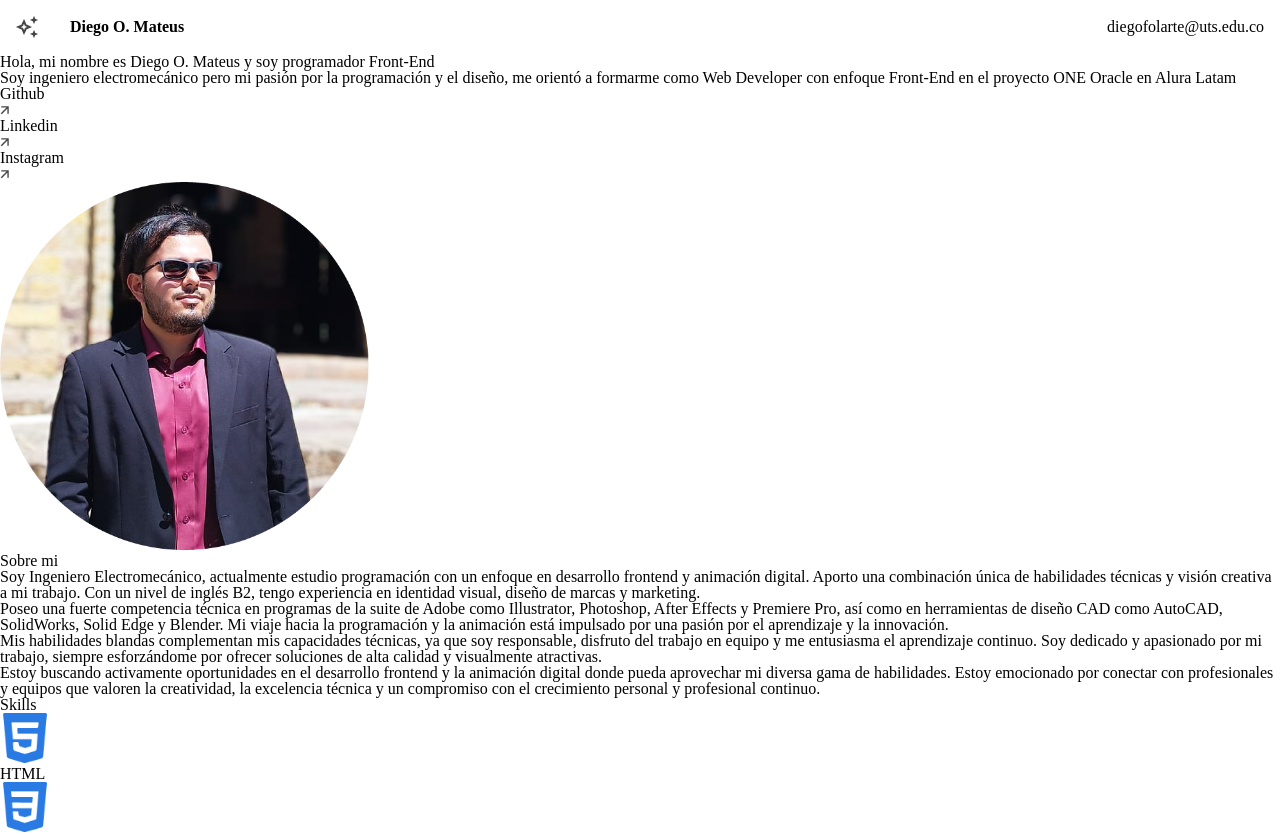
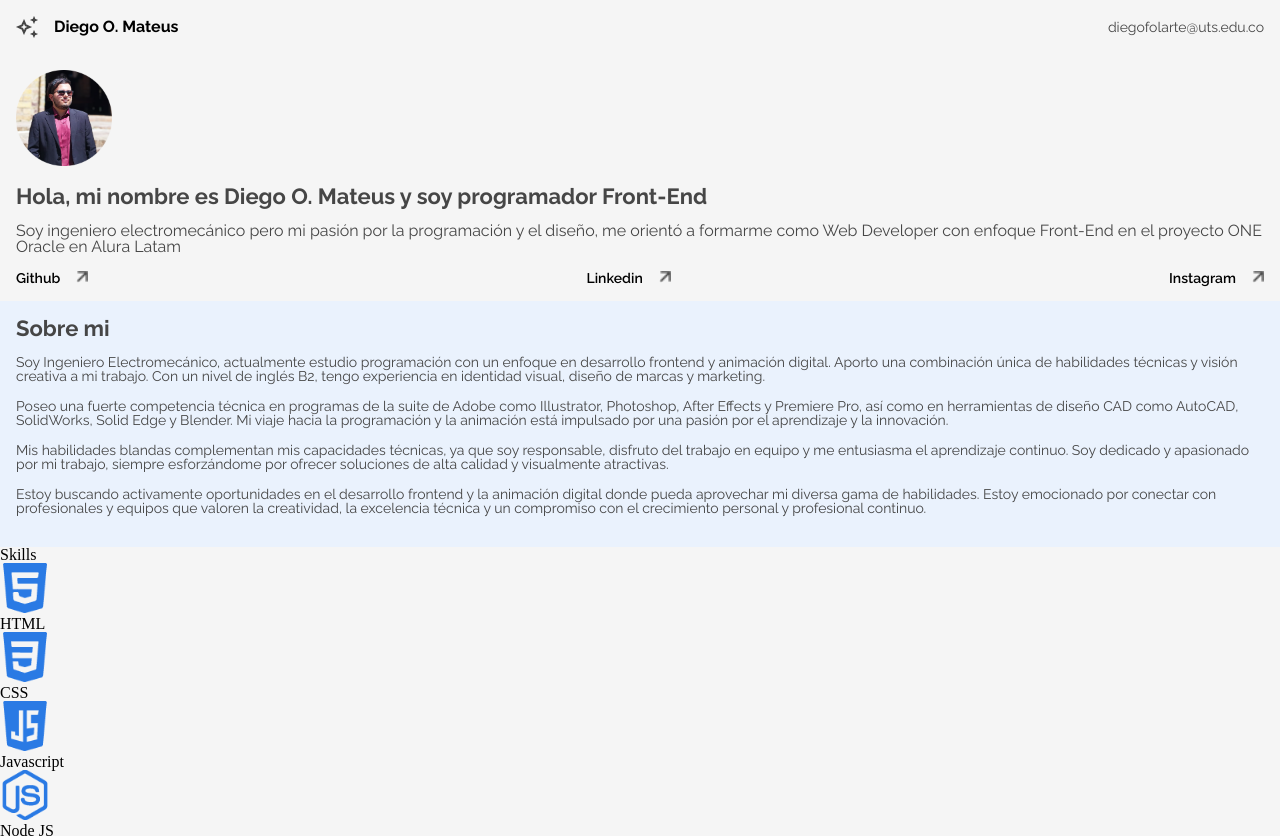
Before and after one commit to RyoKymera/Portafolio-diego-mateus, a plain HTML site: page index.html in a window 1280 px wide. Shown: the top 836 px of the page. Drawn offline with nearby package versions, Linux system fonts and the light colour scheme.

Commit message:
Actualización CSS Header y secciones Perfil y Sobre mi

```diff
--- a/css/style.css
+++ b/css/style.css
@@ -1,9 +1,29 @@
 @import url('https://fonts.googleapis.com/css2?family=Raleway:ital,wght@0,100..900;1,100..900&display=swap');
 
-.root{
-    --Font-principal:"Raleway", sans-serif;
+:root {
+    --Font-principal: 'Raleway', serif;
+    --background-color-1: #f5f5f5;
+    --background-color-2: #EAF2FD;
+    --Form-Font-color-1: #A2A2A2;
+    --Form-border-color: #C8C8C8;
+    --Space-blanck-white: #FFFFFF;
+    --principal-blue: #2A7AE4;
+    --principal-font-color: #464646;
+    --Font-regular: 400;
+    --Font-semiBold: 600;
+    --Font-Bold: 700;
 }
 
+.body{
+    display: flex;
+    flex-direction: column;
+    padding: 0;
+    margin: 0;
+    background-color: var(--background-color-1);
+}
+
+
+/*Header*/
 .Header{
     display: flex;
     align-items: center;
@@ -12,11 +32,13 @@
 }
 
 .Header_Nav{
+    font-family: var(--Font-principal);
+    font-size: 14px;
+    color: var(--principal-font-color);
     display: flex;
     flex-direction: row;
-    font-family: var(--Font-main);
     list-style-type: none;
-    margin-left: auto
+    margin-left: auto;
 }
 
 /*Se ocultan los elementos Mobile first*/
@@ -36,10 +58,89 @@
     display: none;
 }
 
+/*Header Autor*/
+.Header_H2{
+    padding-left: 1rem;
+    font-family: var(--Font-principal);
+    font-weight: var(--Font-Bold);
+    font-size: 16px;
+    color: var(--color-1);
+}
 
-.Header_H2{
-    padding-left: 2rem;
+
+/*Sección Perfil*/
+.Main_sect_Profile{
+    display: flex;
+    box-sizing: border-box;
+    flex-direction: column-reverse;
+    padding: 1rem 1rem 1rem 1rem;
+    width: 100%;
+}
+
+.Main_sect_Profile_texto{
+    padding-top: 1rem;
+}
+
+.Main_sect_Profile_Imagen{
+    width: 6rem;
+    height: auto;
+}
+
+.Main_sect_Profile_texto_H1{
     font-family: var(--Font-principal);
-    font-weight: 800;
-    font-size: 16px;
+    font-size: 22px;
+    font-weight: var(--Font-Bold);
+    padding-bottom: 1rem;
+    color: var(--principal-font-color);
 }
+
+.Main_sect_Profile_texto_p{
+    font-family: var(--Font-principal);
+    font-size: var(--Font-regular);
+    color: var(--principal-font-color);
+    padding-bottom: 1rem;
+}
+
+.Main_sect_Profile_texto_networks{
+    font-family: var(--Font-principal);
+    font-size: 14px;
+    font-weight: var(--Font-semiBold);
+    display: flex;
+    align-items: center;
+    justify-content: space-between;
+}
+
+.Main_sect_Profile_texto_networks_li{
+    display: flex;
+    gap: 1rem;
+    margin: auto;
+}
+
+/*Sección Sobre mi*/
+.Main_sect_Sobremi{
+    background-color: var(--background-color-2);
+    padding: 1rem;
+    font-family: var(--Font-principal);
+    color: var(--principal-font-color);
+}
+
+.Main_sect_Sobremi_H2{
+    font-size: 22px;
+    font-weight: var(--Font-Bold);
+    padding-bottom: 1rem;
+}
+
+.Main_sect_Sobremi_paragraph{
+    font-size: 14px;
+    font-weight: var(--Font-regular);
+    padding-bottom: 1rem;
+}
+
+
+.Main_sect_Formacion{
+    background-color: var(--background-color-2);
+}
+
+.Main_sect_contact{
+    background-color: var(--background-color-2);
+}
--- a/index.html
+++ b/index.html
@@ -1,5 +1,5 @@
 <!DOCTYPE html>
-<html lang="en">
+<html lang="es">
 <head>
     <meta charset="UTF-8">
     <meta name="viewport" content="width=device-width, initial-scale=1.0">
@@ -12,7 +12,7 @@
     <title>Portafolio Diego Mateus</title>
 </head>
 
-<body>
+<body class="body">
 
     <header class="Header">
         <img src="./assets/vector.png" alt="Dibujo de 3 estrellas">
@@ -34,38 +34,37 @@
                 <h1 class="Main_sect_Profile_texto_H1">Hola, mi nombre es Diego O. Mateus y soy programador Front-End</h1>
                 <p class="Main_sect_Profile_texto_p">Soy ingeniero electromecánico pero mi pasión por la programación y el diseño, me orientó a formarme como Web Developer con enfoque Front-End en el proyecto ONE Oracle en Alura Latam</p>
                 <ul class="Main_sect_Profile_texto_networks">
-                    <li><a href="https://github.com/RyoKymera">
+                    <li><a href="https://github.com/RyoKymera" class="Main_sect_Profile_texto_networks_li">
                         <p>Github</p>
-                        <img src="./assets/arrow.png" alt="Flecha">
+                        <img src="./assets/arrow.png" alt="Flecha" width="12px" height="12px">
                     </a></li>
-                    <li><a href="https://www.linkedin.com/in/diego-o-mateus/">
+                    <li><a href="https://www.linkedin.com/in/diego-o-mateus/" class="Main_sect_Profile_texto_networks_li">
                         <p>Linkedin</p>
-                        <img src="./assets/arrow.png" alt="Flecha">
+                        <img src="./assets/arrow.png" alt="Flecha" width="12px" height="12px">
                     </a></li>
-                    <li><a href="https://www.instagram.com/diegoo.mateus/">
+                    <li><a href="https://www.instagram.com/diegoo.mateus/" class="Main_sect_Profile_texto_networks_li">
                         <p>Instagram</p>
-                        <img src="./assets/arrow.png" alt="Flecha">
+                        <img src="./assets/arrow.png" alt="Flecha" width="12px" height="12px">
                     </a></li>
                 </ul>
             </div>
-
-            <div class="Main_sect_Profile_Imagen">
-                <img src="./assets/Photo.png" alt="Foto Diego O. Mateus" width="368" height="368">
+            <div>
+                <img src="./assets/Photo.png" alt="Foto Diego O. Mateus" width="368" height="368" class="Main_sect_Profile_Imagen">
             </div>
         </section>
 
         <section class="Main_sect_Sobremi" id="Sobre_mi">
             <h2 class="Main_sect_Sobremi_H2">Sobre mi</h2>
 
-            <section class="Main_sect_Sobremi_paragraph">
-                <p>Soy Ingeniero Electromecánico, actualmente estudio programación con un enfoque en desarrollo frontend y animación digital. Aporto una combinación única de habilidades técnicas y visión creativa a mi trabajo. Con un nivel de inglés B2, tengo experiencia en identidad visual, diseño de marcas y marketing.</p>
+            <div>
+                <p class="Main_sect_Sobremi_paragraph">Soy Ingeniero Electromecánico, actualmente estudio programación con un enfoque en desarrollo frontend y animación digital. Aporto una combinación única de habilidades técnicas y visión creativa a mi trabajo. Con un nivel de inglés B2, tengo experiencia en identidad visual, diseño de marcas y marketing.</p>
 
-                <p>Poseo una fuerte competencia técnica en programas de la suite de Adobe como Illustrator,    Photoshop, After Effects y Premiere Pro, así como en herramientas de diseño CAD como AutoCAD, SolidWorks, Solid Edge y Blender. Mi viaje hacia la programación y la animación está impulsado por una pasión por el aprendizaje y la innovación.</p>
+                <p class="Main_sect_Sobremi_paragraph">Poseo una fuerte competencia técnica en programas de la suite de Adobe como Illustrator,    Photoshop, After Effects y Premiere Pro, así como en herramientas de diseño CAD como AutoCAD, SolidWorks, Solid Edge y Blender. Mi viaje hacia la programación y la animación está impulsado por una pasión por el aprendizaje y la innovación.</p>
 
-                <p>Mis habilidades blandas complementan mis capacidades técnicas, ya que soy responsable, disfruto del trabajo en equipo y me entusiasma el aprendizaje continuo. Soy dedicado y apasionado por mi trabajo, siempre esforzándome por ofrecer soluciones de alta calidad y visualmente atractivas.</p>
+                <p class="Main_sect_Sobremi_paragraph">Mis habilidades blandas complementan mis capacidades técnicas, ya que soy responsable, disfruto del trabajo en equipo y me entusiasma el aprendizaje continuo. Soy dedicado y apasionado por mi trabajo, siempre esforzándome por ofrecer soluciones de alta calidad y visualmente atractivas.</p>
 
-                <p>Estoy buscando activamente oportunidades en el desarrollo frontend y la animación digital donde pueda aprovechar mi diversa gama de habilidades. Estoy emocionado por conectar con profesionales y equipos que valoren la creatividad, la excelencia técnica y un compromiso con el crecimiento personal y profesional continuo.</p>
-            </section>
+                <p class="Main_sect_Sobremi_paragraph">Estoy buscando activamente oportunidades en el desarrollo frontend y la animación digital donde pueda aprovechar mi diversa gama de habilidades. Estoy emocionado por conectar con profesionales y equipos que valoren la creatividad, la excelencia técnica y un compromiso con el crecimiento personal y profesional continuo.</p>
+            </div>
 
         </section>
 
@@ -210,16 +209,16 @@
 
         </section>
 
-        <section class="Main_sect_email" id="email">
+        <section class="Main_sect_contact" id="contact">
 
-            <div class="Main_sect_email_image">
+            <div class="Main_sect_contact_image">
                 <img src="./assets/contact_image.png" alt="Fotografía de la bocina de un teléfono">
             </div>
 
-            <div class="Main_sect_email_Form">
-                <h2 class="Main_sect_email_Form_h2">Contacto</h2>
-                <p class="Main_sect_email_Form_p">¿Quieres contactarme?</p>
-                <p class="Main_sect_email_Form_p">Completa el siguiente formulario y me pondré en contacto contigo lo antes posible</p>
+            <div class="Main_sect_contact_Form">
+                <h2 class="Main_sect_contact_Form_h2">Contacto</h2>
+                <p class="Main_sect_contact_Form_p">¿Quieres contactarme?</p>
+                <p class="Main_sect_contact_Form_p">Completa el siguiente formulario y me pondré en contacto contigo lo antes posible</p>
 
                 <form id="form">
                     <div class="field">
```
